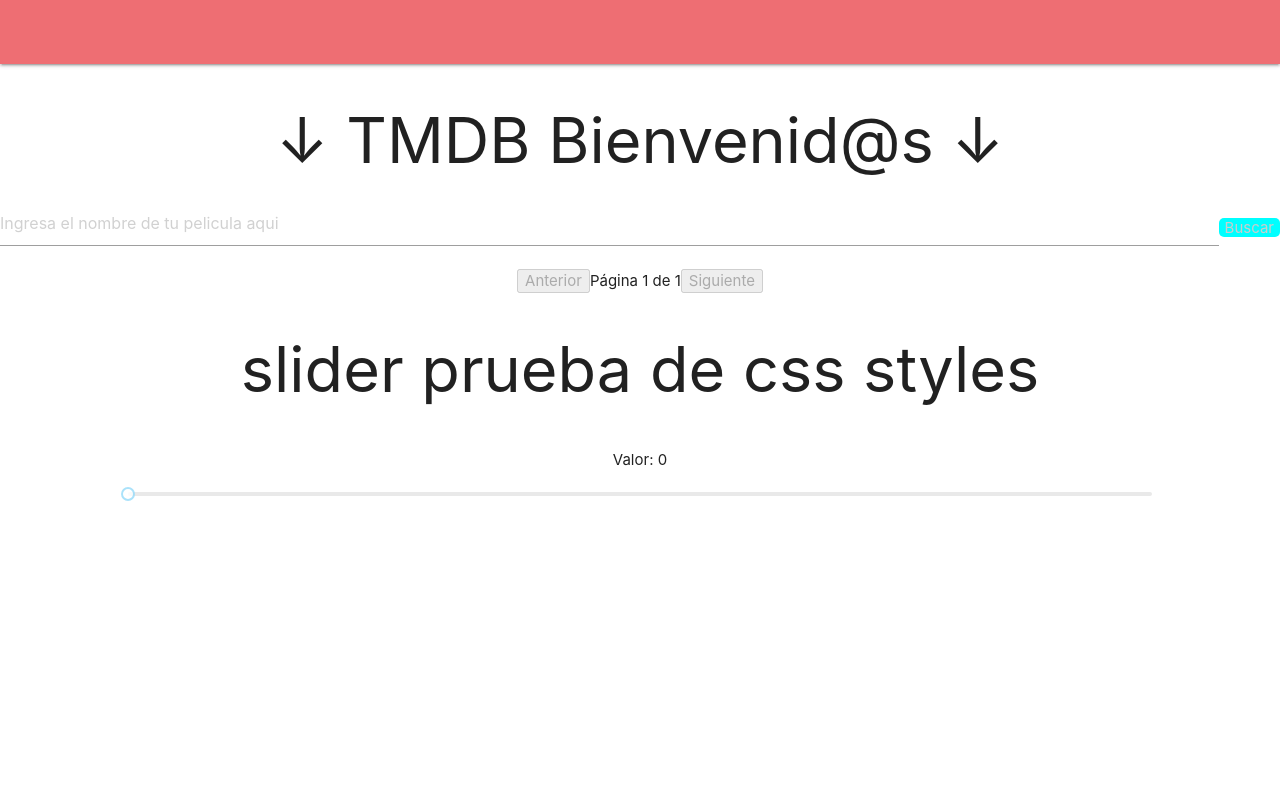
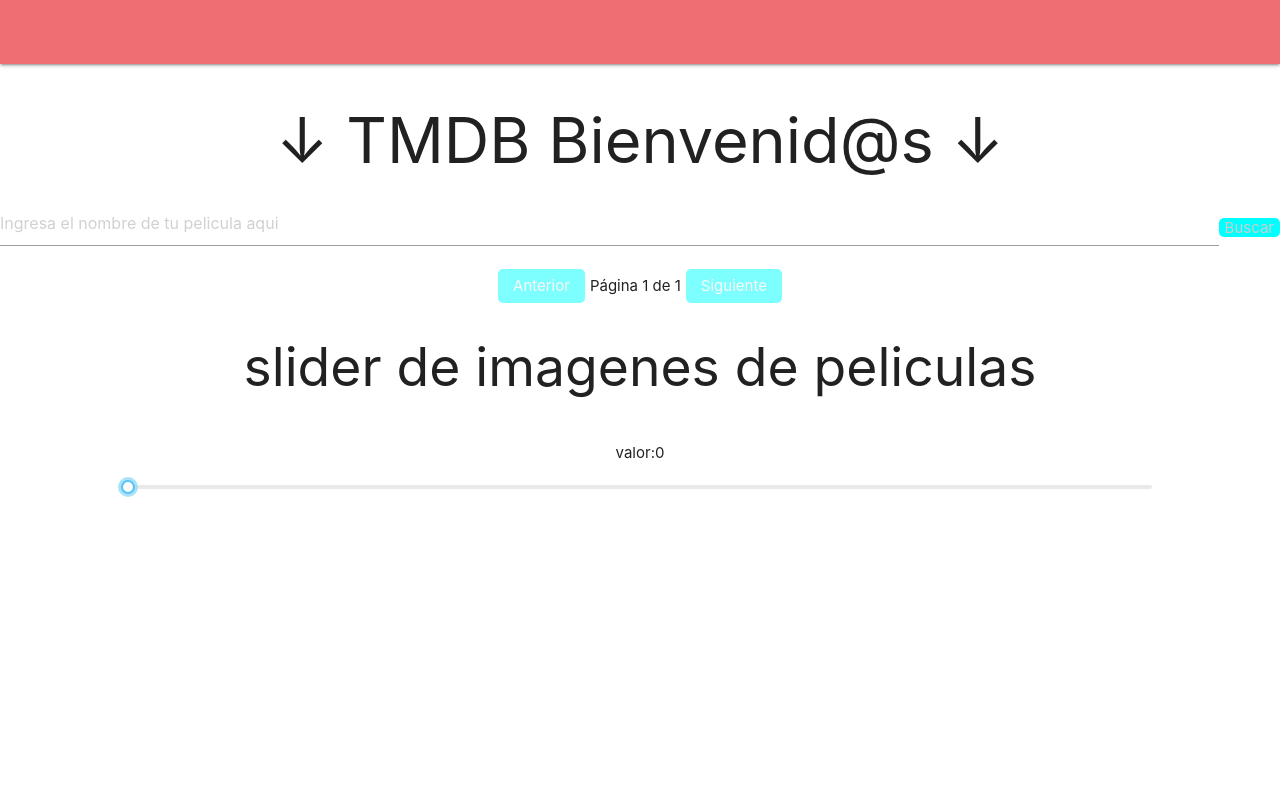
Before and after one commit to HUETIO/TMDBByReaper98, a React (Create React App) app: page / in a window 1280 px wide. Shown: the top 800 px of the page. Built offline with nearby package versions, Linux system fonts and the light colour scheme.

Commit message:
final versions
slider ajustes

```diff
--- a/src/components/App.css
+++ b/src/components/App.css
@@ -178,3 +178,27 @@
 details{
 
 }
+
+.pagination button {
+  padding: 8px 15px;
+  background-color: aqua;
+  color: whitesmoke;
+  border: none;
+  border-radius: 5px;
+  cursor: pointer;
+  margin: 0 5px;
+}
+
+.pagination button:disabled{
+  opacity: 0.5;
+  cursor: default;
+}
+
+.modal-body button{
+  padding: 8px 15px;
+  background-color: aquamarine;
+  color: whitesmoke;
+  border: none;
+  border-radius: 5px;
+  cursor: pointer;
+}
--- a/src/components/App.js
+++ b/src/components/App.js
@@ -1,16 +1,39 @@
-import React, { useState } from 'react';
+import React, { useEffect, useState } from 'react';
 import Slider from 'rc-slider';
 import 'rc-slider/assets/index.css';
 import Nav from './Nav';
 import SearchArea from './SearchArea';
 import MovieList from './MovieList';
 import './App.css';
+import slider from 'react-slick/lib/slider';
 
 const App = () => {
+
+  //declaracion de variables
   const apiKey = process.env.REACT_APP_API;
-
   const [searchTerm, setSearchTerm] = useState('');
   const [movies, setMovies] = useState([]);
+  const [totalPages,setTotalPages]=useState(1);
+  const [currentPage, setCurrentPage] =useState(1);
+  const [sliderImages,setSliderImages] = useState([]);
+  const [value,setValue] =useState(0);
+
+  useEffect(() =>{
+const shuffleArray =(array) =>{
+  for(let i=array.length -1; i> 0; i--){
+    const j= Math.floor(Math.random()*(i+1));
+    [array[i],array[j]] =[array[j], array[i]];
+  }
+  return array;
+};
+
+if(movies.length>0){
+  const shuffleMovies = shuffleArray([...movies]);
+  setSliderImages(shuffleMovies.slice(0,5));
+}
+
+  },[movies]);
+
 
   const handleSubmit = async (e) => {
     e.preventDefault();
@@ -26,8 +49,6 @@
     setCurrentPage(1); // Empieza en la página 1
   };
 
-  const [totalPages, setTotalPages] = useState(1);
-  const [currentPage, setCurrentPage] = useState(1);
 
   const handleNext = () => {
     if (currentPage < totalPages) {
@@ -45,12 +66,6 @@
     setSearchTerm(e.target.value);
   };
 
-  const [value, setValue] = useState(0);
-  const images = [
-    'https://source.unsplash.com/1600x900/?nature,water',
-    'https://source.unsplash.com/1600x900/?nature,trees',
-    'https://source.unsplash.com/1600x900/?nature,mountains'
-  ];
 
   return (
     <div className="App">
@@ -70,19 +85,27 @@
 
       <MovieList movies={movies} />
 
-      <h1>slider prueba de css styles</h1>
-      <div className="slider-container">
-        <div className="slider">
-          <p>Valor: {value}</p>
+      <h2>slider de imagenes de peliculas</h2>
+      <div className='slider-container'>
+        <div className='slider'>
+          <p>valor:{value}</p>
           <Slider
             value={value}
             onChange={setValue}
             min={0}
-            max={images.length - 1}
+            max={sliderImages.length - 1}
+           />
+        </div>
+        {sliderImages.length > 0&& (
+          <img
+          src={`https://image.tmdb.org/t/p/w500${sliderImages[value].poster_path}`}
+            alt='alider'
+            className='slider-image'
           />
-        </div>
-        <img src={images[value]} alt="Slider" className="slider-image" />
+        )}
       </div>
+
+
 
       <h6> → Prueba echa por Diego Sepulveda H. By Reaper98 </h6>
     </div>
```
